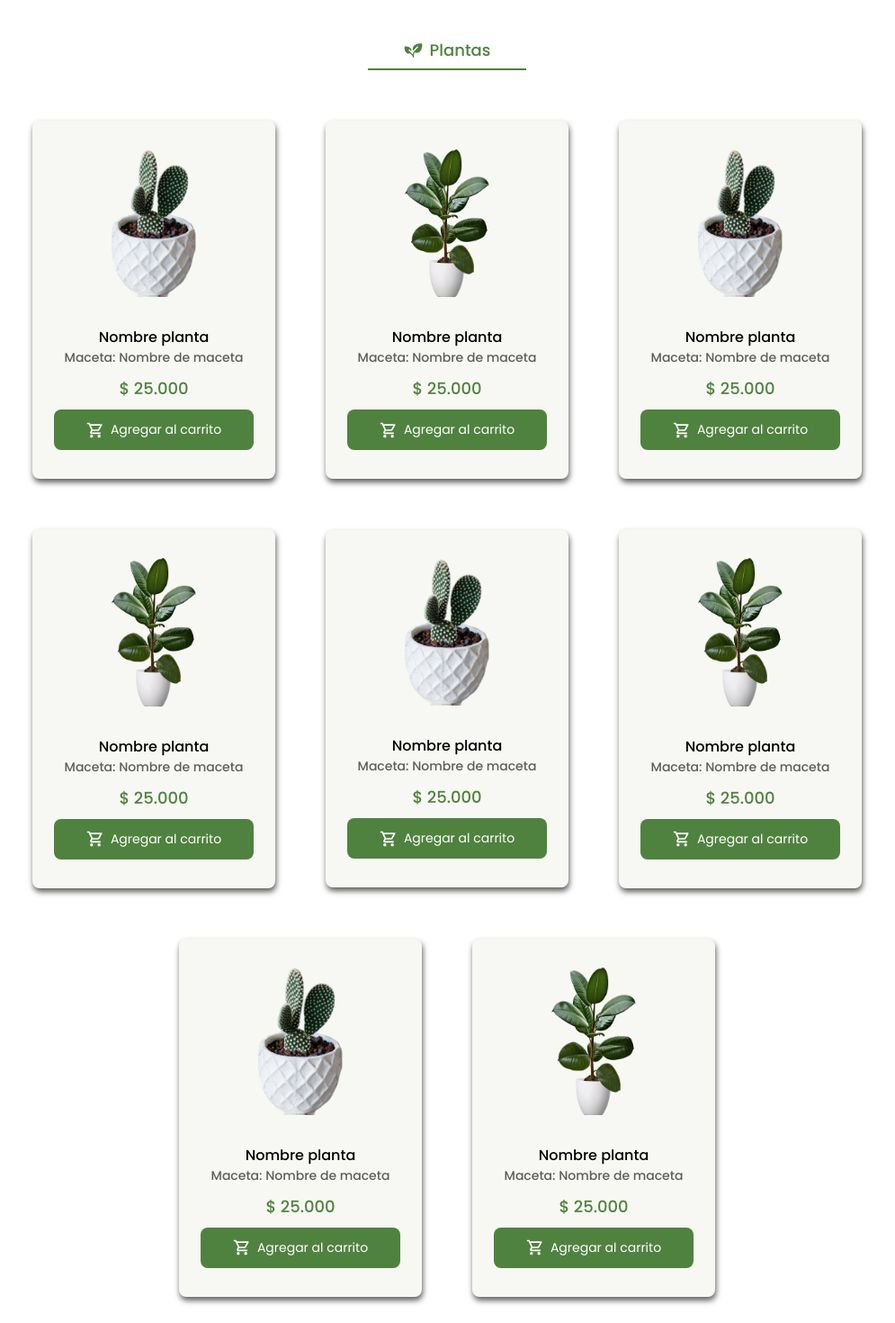
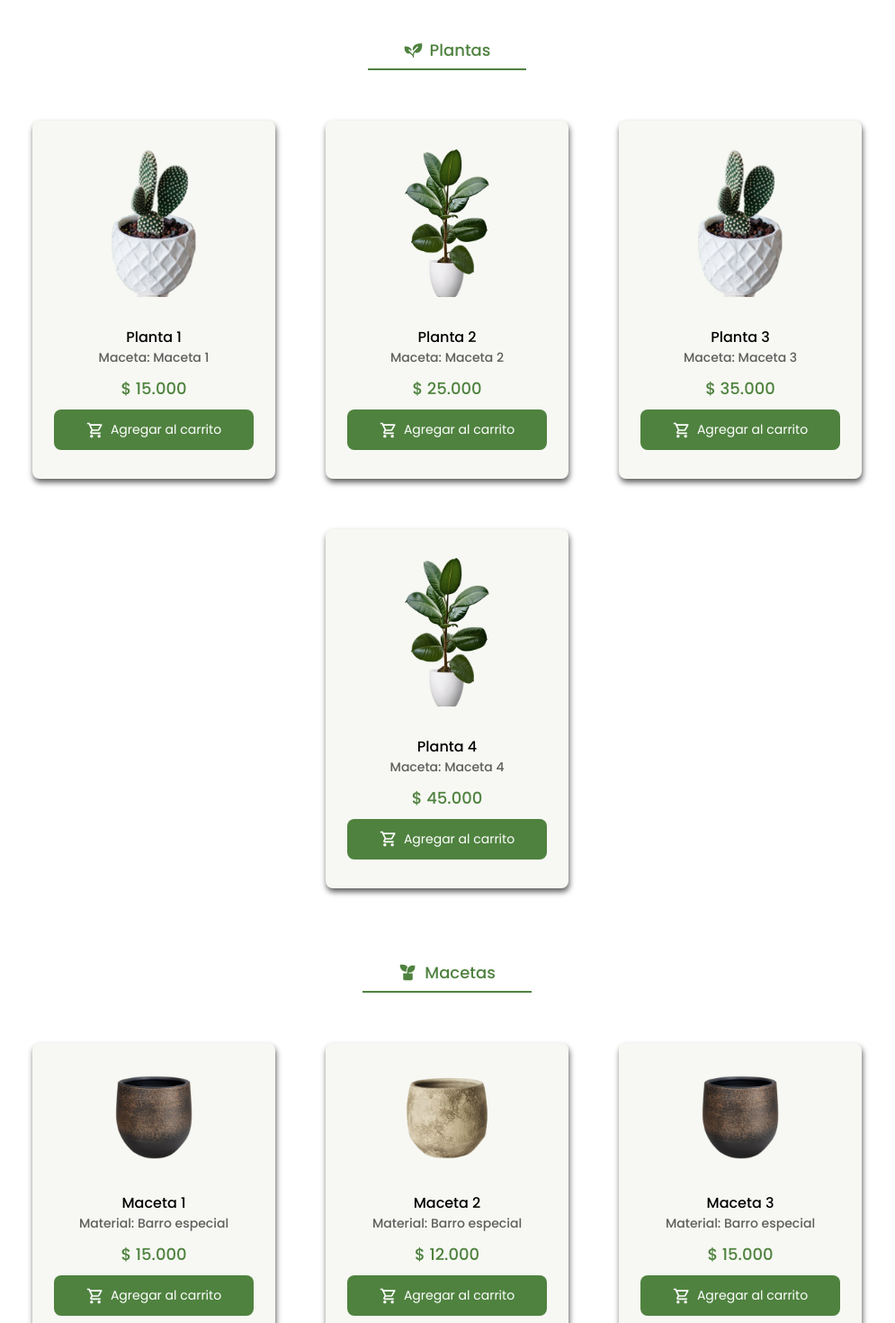
Before and after one commit to FazeElian/verdant-echo, a React (Vite) app: page / in a window 1280 px wide. Shown: the part 960-2430 px from the top of the page at 90% size, without its empty margins (143-1138 px from the left). Built offline with nearby package versions, Linux system fonts and the light colour scheme.

Commit message:
add: props to gallery component

```diff
--- a/src/assets/css/components/Gallery.css
+++ b/src/assets/css/components/Gallery.css
@@ -24,6 +24,7 @@
         flex-direction: column;
         filter: drop-shadow(1px 4px 3px var(--color-gray));
         cursor: pointer;
+        justify-content: space-evenly;
     }
 
         .img-item-gallery {
@@ -33,7 +34,7 @@
         }
 
             .img-item-gallery img {
-                width: 40%;
+                width: 42%;
             }
 
         .content-item-gallery {
--- a/src/components/Gallery.tsx
+++ b/src/components/Gallery.tsx
@@ -1,18 +1,23 @@
+import { motion } from "motion/react";
+import { Link } from "react-router-dom";
+
 // Styles
 import "../assets/css/components/Gallery.css";
-
-// Plant img
-import Plant1 from "../assets/img/plants/1.png";
-import Plant2 from "../assets/img/plants/3.png";
 
 // React icons
 import { MdOutlineShoppingCart } from "react-icons/md";
 
-import { motion } from "motion/react";
+// Types
+import { GalleryItemsType } from "../utils/PlantsList";
 
-const Gallery = () => {
+type GalleryType = {
+    Items: GalleryItemsType[]
+}
+
+const Gallery = (props: GalleryType) => {
     return (
         <div className="gallery">
+            {props.Items.map((item: GalleryItemsType) => (
                 <motion.div
                     className="item-gallery"
                     whileHover={{ scale: 1.1 }}
@@ -21,12 +26,12 @@ const Gallery = () => {
                     }}
                 >
                     <div className="img-item-gallery">
-                    <img src={Plant1} alt="" />
+                        <img src={item.imgSrc} alt="" />
                     </div>
                     <div className="content-item-gallery">
-                    <a href="">Nombre planta</a>
-                    <h3>Maceta: Nombre de maceta</h3>
-                    <h4>$ 25.000</h4>
+                        <Link to={item.url + item.id}>{item.name}</Link>
+                        <h3>{item.paragraph}</h3>
+                        <h4>$ {item.price}</h4>
 
                         <button className="btn btn-item-gallery">
                             <MdOutlineShoppingCart />
@@ -34,153 +39,7 @@ const Gallery = () => {
                         </button>
                     </div>
                 </motion.div>
-            <motion.div
-                className="item-gallery"
-                whileHover={{ scale: 1.1 }}
-                transition={{
-                    duration: .25,
-                }}
-            >
-                <div className="img-item-gallery">
-                    <img src={Plant2} alt="" />
-                </div>
-                <div className="content-item-gallery">
-                    <a href="">Nombre planta</a>
-                    <h3>Maceta: Nombre de maceta</h3>
-                    <h4>$ 25.000</h4>
-
-                    <button className="btn btn-item-gallery">
-                        <MdOutlineShoppingCart />
-                        Agregar al carrito
-                    </button>
-                </div>
-            </motion.div>
-            <motion.div
-                className="item-gallery"
-                whileHover={{ scale: 1.1 }}
-                transition={{
-                    duration: .25,
-                }}
-            >
-                <div className="img-item-gallery">
-                    <img src={Plant1} alt="" />
-                </div>
-                <div className="content-item-gallery">
-                    <a href="">Nombre planta</a>
-                    <h3>Maceta: Nombre de maceta</h3>
-                    <h4>$ 25.000</h4>
-
-                    <button className="btn btn-item-gallery">
-                        <MdOutlineShoppingCart />
-                        Agregar al carrito
-                    </button>
-                </div>
-            </motion.div>
-            <motion.div
-                className="item-gallery"
-                whileHover={{ scale: 1.1 }}
-                transition={{
-                    duration: .25,
-                }}
-            >
-                <div className="img-item-gallery">
-                    <img src={Plant2} alt="" />
-                </div>
-                <div className="content-item-gallery">
-                    <a href="">Nombre planta</a>
-                    <h3>Maceta: Nombre de maceta</h3>
-                    <h4>$ 25.000</h4>
-
-                    <button className="btn btn-item-gallery">
-                        <MdOutlineShoppingCart />
-                        Agregar al carrito
-                    </button>
-                </div>
-            </motion.div>
-            <motion.div
-                className="item-gallery"
-                whileHover={{ scale: 1.1 }}
-                transition={{
-                    duration: .25,
-                }}
-            >
-                <div className="img-item-gallery">
-                    <img src={Plant1} alt="" />
-                </div>
-                <div className="content-item-gallery">
-                    <a href="">Nombre planta</a>
-                    <h3>Maceta: Nombre de maceta</h3>
-                    <h4>$ 25.000</h4>
-
-                    <button className="btn btn-item-gallery">
-                        <MdOutlineShoppingCart />
-                        Agregar al carrito
-                    </button>
-                </div>
-            </motion.div>
-            <motion.div
-                className="item-gallery"
-                whileHover={{ scale: 1.1 }}
-                transition={{
-                    duration: .25,
-                }}
-            >
-                <div className="img-item-gallery">
-                    <img src={Plant2} alt="" />
-                </div>
-                <div className="content-item-gallery">
-                    <a href="">Nombre planta</a>
-                    <h3>Maceta: Nombre de maceta</h3>
-                    <h4>$ 25.000</h4>
-
-                    <button className="btn btn-item-gallery">
-                        <MdOutlineShoppingCart />
-                        Agregar al carrito
-                    </button>
-                </div>
-            </motion.div>
-            <motion.div
-                className="item-gallery"
-                whileHover={{ scale: 1.1 }}
-                transition={{
-                    duration: .25,
-                }}
-            >
-                <div className="img-item-gallery">
-                    <img src={Plant1} alt="" />
-                </div>
-                <div className="content-item-gallery">
-                    <a href="">Nombre planta</a>
-                    <h3>Maceta: Nombre de maceta</h3>
-                    <h4>$ 25.000</h4>
-
-                    <button className="btn btn-item-gallery">
-                        <MdOutlineShoppingCart />
-                        Agregar al carrito
-                    </button>
-                </div>
-            </motion.div>
-            <motion.div
-                className="item-gallery"
-                whileHover={{ scale: 1.1 }}
-                transition={{
-                    duration: .25,
-                }}
-            >
-                <div className="img-item-gallery">
-                    <img src={Plant2} alt="" />
-                </div>
-                <div className="content-item-gallery">
-                    <a href="">Nombre planta</a>
-                    <h3>Maceta: Nombre de maceta</h3>
-                    <h4>$ 25.000</h4>
-
-                    <button className="btn btn-item-gallery">
-                        <MdOutlineShoppingCart />
-                        Agregar al carrito
-                    </button>
-                </div>
-            </motion.div>
+            ))}
         </div>
     )
 }
--- /dev/null
+++ b/src/utils/PlantSpotsList.ts
@@ -0,0 +1,43 @@
+// Items images
+import PlantSpot1Img from "../assets/img/plantpots/1.png";
+import PlantSpot2Img from "../assets/img/plantpots/2.png";
+
+// Type
+import { GalleryItemsType } from "./PlantsList";
+
+const PlantSpotsList: GalleryItemsType[] = [
+    {
+        id: "plant-spot-1",
+        name: "Maceta 1",
+        imgSrc: PlantSpot1Img,
+        paragraph: "Material: Barro especial",
+        price: "15.000",
+        url: `/plants/`
+    },
+    {
+        id: "plant-spot-2",
+        name: "Maceta 2",
+        imgSrc: PlantSpot2Img,
+        paragraph: "Material: Barro especial",
+        price: "12.000",
+        url: `/plants/`
+    },
+    {
+        id: "plant-spot-3",
+        name: "Maceta 3",
+        imgSrc: PlantSpot1Img,
+        paragraph: "Material: Barro especial",
+        price: "15.000",
+        url: `/plants/`
+    },
+    {
+        id: "plant-spot-4",
+        name: "Maceta 4",
+        imgSrc: PlantSpot2Img,
+        paragraph: "Material: Barro especial",
+        price: "11.000",
+        url: `/plants/`
+    },
+]
+
+export default PlantSpotsList;
--- /dev/null
+++ b/src/utils/PlantsList.ts
@@ -0,0 +1,50 @@
+// Items images
+import Plant1Img from "../assets/img/plants/1.png";
+import Plant2Img from "../assets/img/plants/3.png";
+
+// Type
+export interface GalleryItemsType {
+    id: string,
+    name: string,
+    imgSrc: string,
+    paragraph: string,
+    price: string,
+    url: string
+}
+
+const PlantsList: GalleryItemsType[] = [
+    {
+        id: "plant-1",
+        name: "Planta 1",
+        imgSrc: Plant1Img,
+        paragraph: "Maceta: Maceta 1",
+        price: "15.000",
+        url: `/plants/`
+    },
+    {
+        id: "plant-2",
+        name: "Planta 2",
+        imgSrc: Plant2Img,
+        paragraph: "Maceta: Maceta 2",
+        price: "25.000",
+        url: `/plants/`
+    },
+    {
+        id: "plant-3",
+        name: "Planta 3",
+        imgSrc: Plant1Img,
+        paragraph: "Maceta: Maceta 3",
+        price: "35.000",
+        url: `/plants/`
+    },
+    {
+        id: "plant-4",
+        name: "Planta 4",
+        imgSrc: Plant2Img,
+        paragraph: "Maceta: Maceta 4",
+        price: "45.000",
+        url: `/plants/`
+    },
+]
+
+export default PlantsList;
--- a/src/views/HomeView.tsx
+++ b/src/views/HomeView.tsx
@@ -6,19 +6,28 @@ import { Gallery } from "../components/Gallery"
 import { PiPlantFill } from "react-icons/pi";
 import { RiPlantFill } from "react-icons/ri";
 
+// Galleries items
+import PlantsList from "../utils/PlantsList";
+import PlantSpotsList from "../utils/PlantSpotsList";
+
 const HomeView = () => {
     return (
         <>
             <BannerPlants />
+
+            {/* Plants */}
             <TitleSection
                 svg={PiPlantFill}
                 title="Plantas"
             />
-            <Gallery />
+            <Gallery Items={PlantsList}/>
+
+            {/* Plant Spots */}
             <TitleSection
                 svg={RiPlantFill}
                 title="Macetas"
             />
+            <Gallery Items={PlantSpotsList} />
         </>
     )
 }
```
Lines whose indentation alone changed are shown as unchanged.
